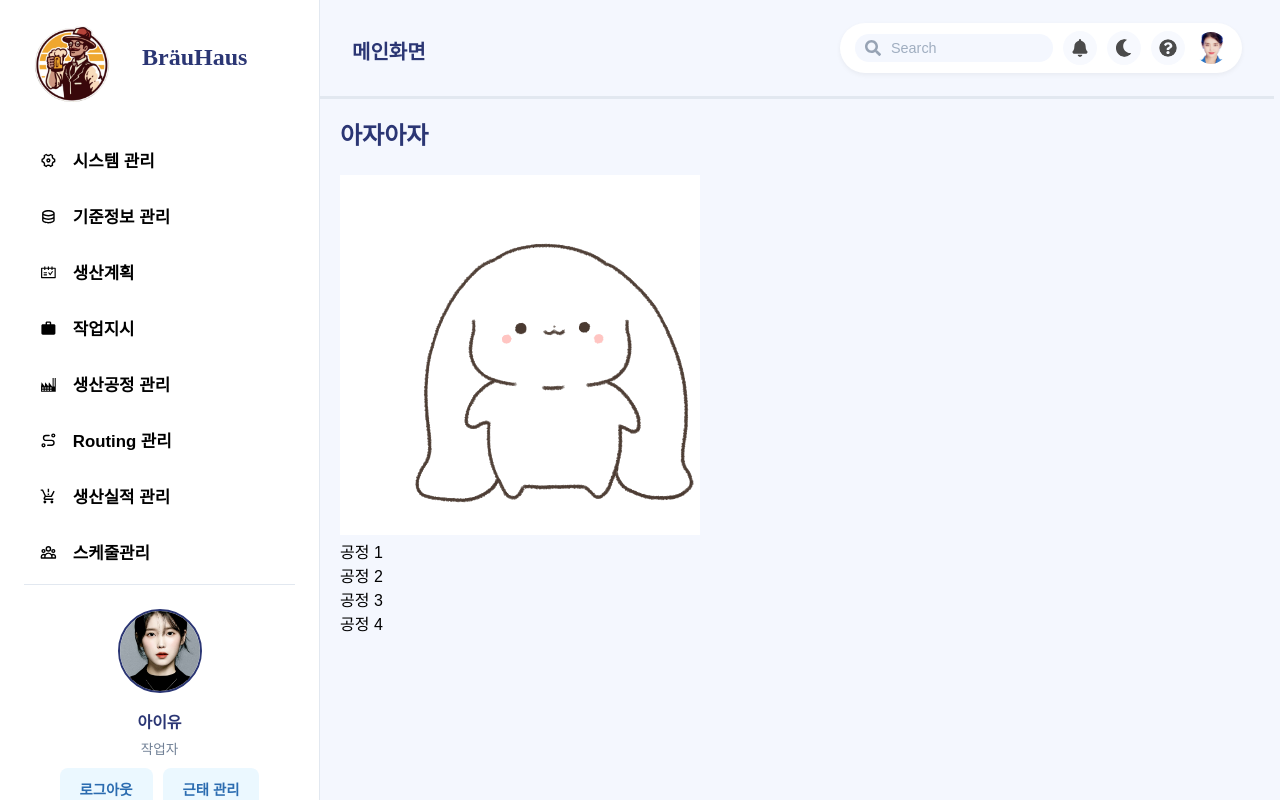
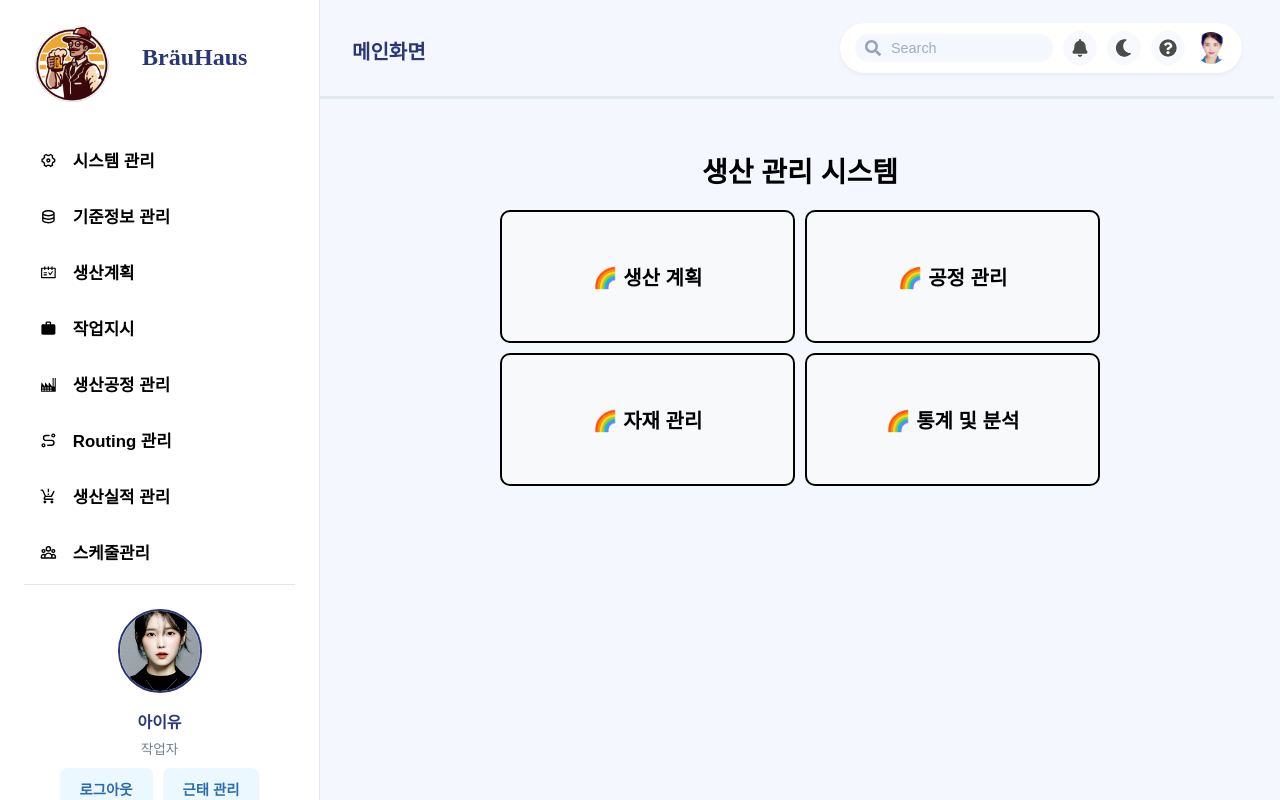
Before and after one commit to QualityCore/QualityCore-frontend, a React (Create React App) app: page / in a window 1280 px wide. Built offline with nearby package versions, Linux system fonts and the light colour scheme; a web font is replaced by a local one; what @react-pdf/renderer, js-confetti would draw is missing.

Commit message:
home 레이아웃잡기

```diff
--- a/src/pages/Home.js
+++ b/src/pages/Home.js
@@ -1,16 +1,15 @@
 import React from "react";
-// import "./Home.css";
+import styles from "../styles/Home.module.css";
+
 const Home = () => {
   return (
-    <div className="home-container">
-      <h1 className="title">아자아자</h1>
-      <img src="/토끼.gif" alt="귀여운 토끼" className="rabbit-img" />
-
-      <div className="grid-container">
-        <div className="grid-item">공정 1</div>
-        <div className="grid-item">공정 2</div>
-        <div className="grid-item">공정 3</div>
-        <div className="grid-item">공정 4</div>
+    <div className={styles.homeContainer}>
+      <h1 className={styles.title}>생산 관리 시스템</h1>
+      <div className={styles.gridContainer}>
+        <div className={styles.gridItem}>🌈 생산 계획</div>
+        <div className={styles.gridItem}>🌈 공정 관리</div>
+        <div className={styles.gridItem}>🌈 자재 관리</div>
+        <div className={styles.gridItem}>🌈 통계 및 분석</div>
       </div>
     </div>
   );
--- /dev/null
+++ b/src/styles/Home.module.css
@@ -0,0 +1,36 @@
+.homeContainer {
+    text-align: center;
+    margin-top: 50px;
+  }
+
+  .title {
+    font-size: 28px;
+    font-weight: bold;
+    margin-bottom: 20px;
+  }
+
+  .gridContainer {
+    display: grid;
+    grid-template-columns: 1fr 1fr;
+    grid-template-rows: 1fr 1fr;
+    gap: 10px;
+    max-width: 600px;
+    margin: 0 auto;
+  }
+
+  .gridItem {
+    border: 2px solid black;
+    padding: 50px;
+    text-align: center;
+    font-size: 20px;
+    font-weight: bold;
+    background-color: #f8f9fa;
+    border-radius: 10px;
+    cursor: pointer;
+    transition: all 0.3s ease-in-out;
+  }
+
+  .gridItem:hover {
+    background-color: #e9ecef;
+    transform: scale(1.05);
+  }
```
